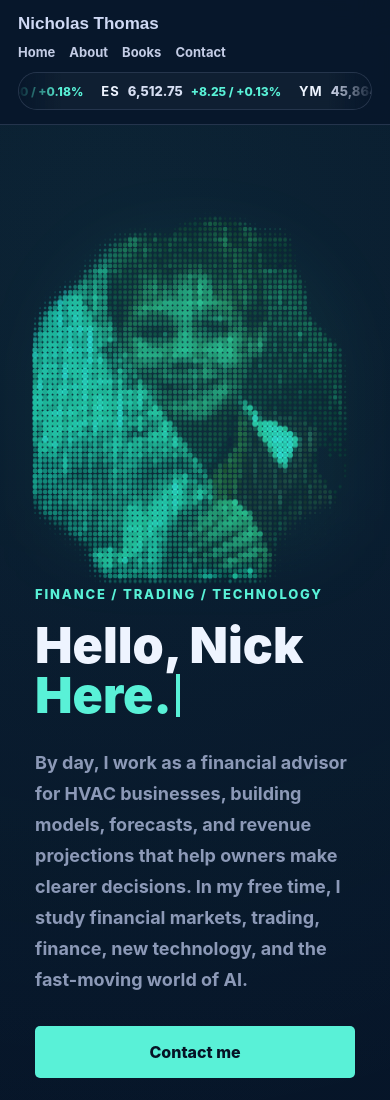
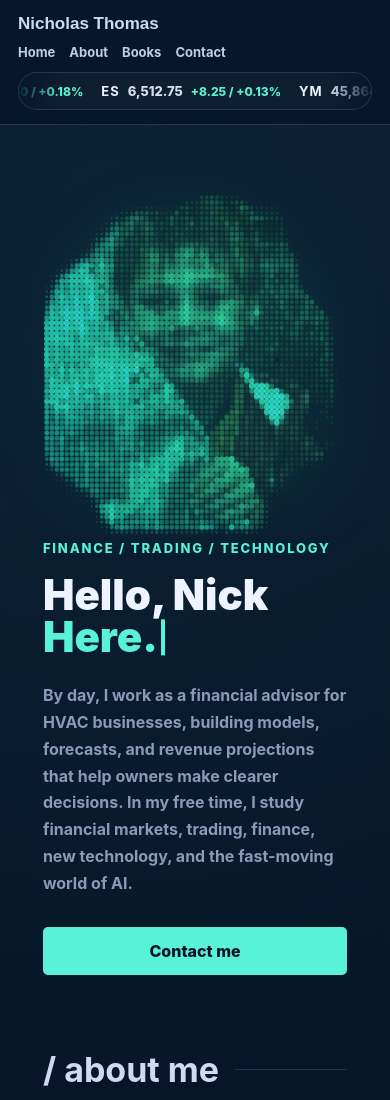
Before and after one commit to NoticeTrades/resume, a website built with Vite: page index.html in a window 390 px wide. Shown: the top 1100 px of the page. Built offline with nearby package versions, Linux system fonts and the light colour scheme; no server answers.

Commit message:
Zoom out hero layout

```diff
--- a/src/style.css
+++ b/src/style.css
@@ -185,7 +185,7 @@ a {
 .hero {
   position: relative;
   min-height: calc(100vh - 64px);
-  padding: 22px clamp(18px, 10vw, 220px) 96px;
+  padding: 34px clamp(22px, 11vw, 240px) 112px;
   overflow: hidden;
 }
 
@@ -199,18 +199,18 @@ a {
 }
 
 .hero-inner {
-  min-height: calc(100vh - 190px);
+  min-height: calc(100vh - 230px);
   display: grid;
-  grid-template-columns: minmax(280px, 520px) minmax(320px, 650px);
+  grid-template-columns: minmax(250px, 430px) minmax(300px, 590px);
   align-items: center;
   justify-content: center;
-  gap: clamp(44px, 8vw, 120px);
+  gap: clamp(48px, 9vw, 140px);
 }
 
 .portrait-shell {
   position: relative;
   z-index: 5;
-  width: min(500px, 40vw);
+  width: min(420px, 34vw);
   aspect-ratio: 0.88;
   padding: 0;
   border: 0;
@@ -249,9 +249,9 @@ p {
 }
 
 .hero-copy h1 {
-  margin-bottom: 28px;
+  margin-bottom: 24px;
   color: var(--aqua);
-  font-size: clamp(58px, 7vw, 96px);
+  font-size: clamp(46px, 5.8vw, 78px);
   line-height: 1;
   font-weight: 900;
 }
@@ -283,22 +283,22 @@ p {
 }
 
 .hero-copy p:not(.eyebrow) {
-  max-width: 620px;
+  max-width: 580px;
   margin-bottom: 0;
   color: var(--muted);
-  font-size: clamp(18px, 1.7vw, 23px);
+  font-size: clamp(16px, 1.38vw, 20px);
   font-weight: 650;
-  line-height: 1.72;
+  line-height: 1.68;
 }
 
 .contact-action {
-  min-height: 52px;
+  min-height: 48px;
   width: fit-content;
   display: flex;
   align-items: center;
   justify-content: center;
-  margin-top: 42px;
-  padding: 0 20px;
+  margin-top: 34px;
+  padding: 0 18px;
   border: 1px solid rgba(89, 241, 215, 0.65);
   border-radius: 5px;
   background: var(--aqua);
@@ -314,7 +314,7 @@ p {
 
 .about-section,
 .books-section {
-  padding: 0 clamp(18px, 10vw, 220px) 110px;
+  padding: 0 clamp(22px, 11vw, 240px) 110px;
 }
 
 .section-heading {
@@ -440,11 +440,11 @@ p {
     min-height: auto;
     grid-template-columns: 1fr;
     gap: 24px;
-    padding-top: 56px;
+    padding-top: 36px;
   }
 
   .portrait-shell {
-    width: min(390px, 82vw);
+    width: min(330px, 76vw);
     justify-self: center;
   }
 
@@ -484,11 +484,11 @@ p {
 
   .hero {
     min-height: auto;
-    padding-bottom: 72px;
+    padding-bottom: 78px;
   }
 
   .hero-copy h1 {
-    font-size: 50px;
+    font-size: 42px;
   }
 
   .contact-action {
```
